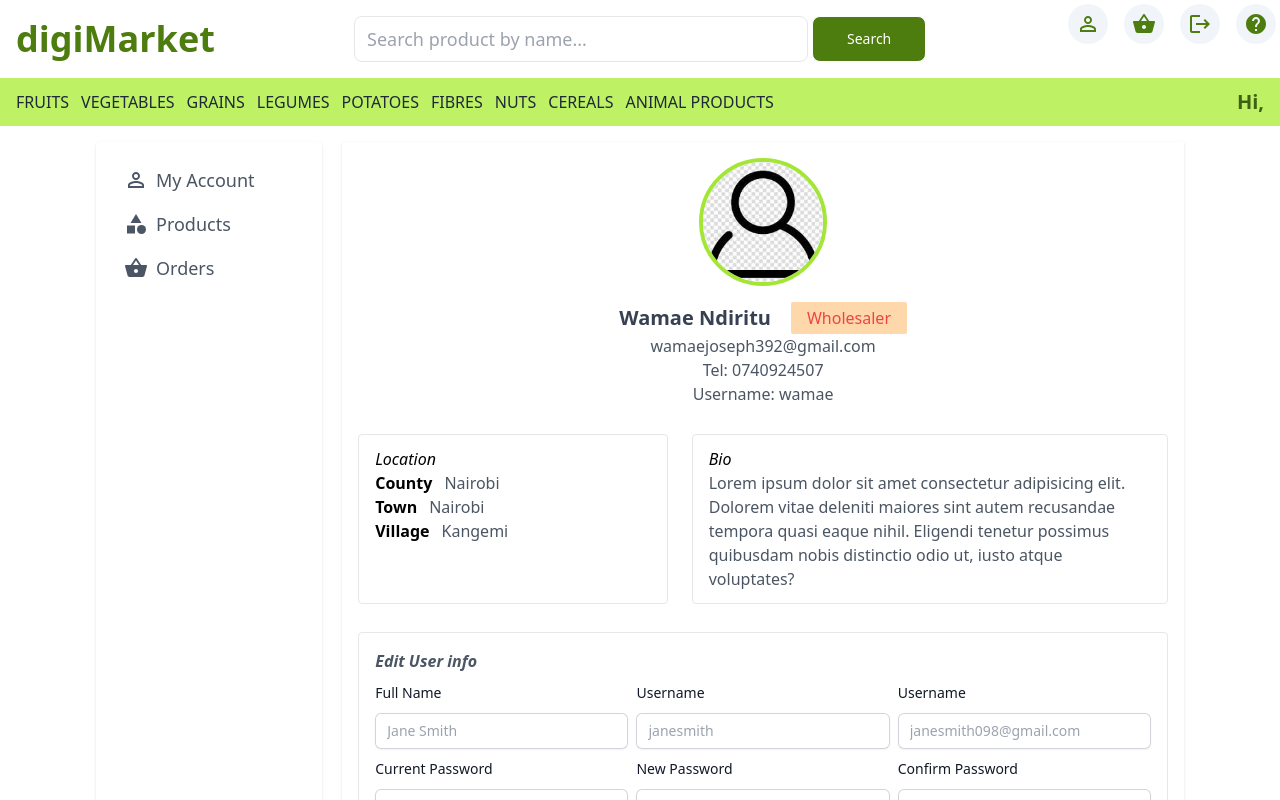
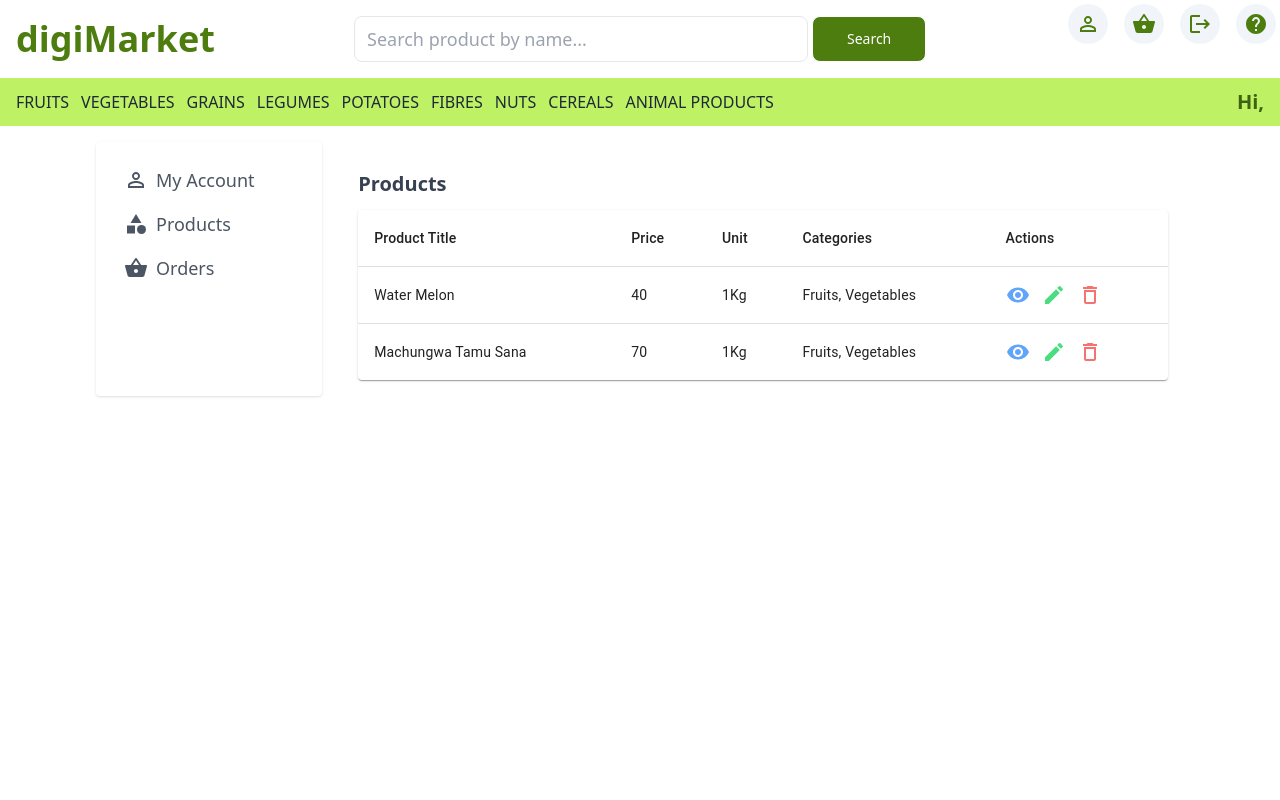
Before and after one commit to kahenyamercy/digiMarket, a React (Create React App) app in the folder client/: page /profile in a window 1280 px wide. Shown: the top 800 px of the page. Built offline with nearby package versions, Linux system fonts and the light colour scheme; sample sign-in values are in the browser's storage.

Commit message:
Design user product listing table

```diff
--- /dev/null
+++ b/client/src/components/ProductsTable.jsx
@@ -0,0 +1,68 @@
+import * as React from "react";
+import Table from "@mui/material/Table";
+import TableBody from "@mui/material/TableBody";
+import TableCell from "@mui/material/TableCell";
+import TableContainer from "@mui/material/TableContainer";
+import TableHead from "@mui/material/TableHead";
+import TableRow from "@mui/material/TableRow";
+import Paper from "@mui/material/Paper";
+import VisibilityIcon from "@mui/icons-material/Visibility";
+import EditIcon from "@mui/icons-material/Edit";
+import DeleteOutlineOutlinedIcon from "@mui/icons-material/DeleteOutlineOutlined";
+
+const rows = [
+  {
+    id: 1,
+    name: "Water Melon",
+    categories: "Fruits, Vegetables",
+    price: "40",
+    unit: "1Kg",
+  },
+  {
+    id: 2,
+    name: "Machungwa Tamu Sana",
+    categories: "Fruits, Vegetables",
+    price: "70",
+    unit: "1Kg",
+  },
+];
+
+export default function ProductTable() {
+  return (
+    <TableContainer component={Paper}>
+      <Table sx={{ minWidth: 650 }} aria-label='simple table'>
+        <TableHead>
+          <TableRow>
+            <TableCell>Product Title</TableCell>
+            <TableCell align='left'>Price</TableCell>
+            <TableCell align='left'>Unit</TableCell>
+            <TableCell align='left'>Categories</TableCell>
+            <TableCell align='left'>Actions</TableCell>
+          </TableRow>
+        </TableHead>
+        <TableBody>
+          {rows.map((row) => (
+            <TableRow
+              key={row.name}
+              sx={{ "&:last-child td, &:last-child th": { border: 0 } }}
+            >
+              <TableCell component='th' scope='row'>
+                {row.name}
+              </TableCell>
+              <TableCell align='left'>{row.price}</TableCell>
+              <TableCell align='left'>{row.unit}</TableCell>
+              <TableCell align='left'>{row.categories}</TableCell>
+              <TableCell align='left'>
+                <div className='flex gap-3 items-center'>
+                  <VisibilityIcon className='text-blue-400 cursor-pointer' />
+                  <EditIcon className='text-green-400 cursor-pointer' />
+                  <DeleteOutlineOutlinedIcon className='text-red-400 cursor-pointer' />
+                </div>
+              </TableCell>
+            </TableRow>
+          ))}
+        </TableBody>
+      </Table>
+    </TableContainer>
+  );
+}
--- a/client/src/components/ProfileSection.jsx
+++ b/client/src/components/ProfileSection.jsx
@@ -2,11 +2,13 @@ import React from "react";
 import PersonOutlineIcon from "@mui/icons-material/PersonOutline";
 import ShoppingBasketIcon from "@mui/icons-material/ShoppingBasket";
 import CategoryIcon from "@mui/icons-material/Category";
+import ProductTable from "./ProductsTable";
 
 const ProfileSection = () => {
   return (
-    <div className='px-4 md:px-24 mt-4 grid md:grid-cols-9 flex gap-5'>
-      <div className='md:col-span-2 bg-white shadow rounded p-4'>
+    <div className='px-4 md:px-24 mt-4 grid md:grid-cols-9 gap-5'>
+      {/* Navigation bar for profile tabs */}
+      <div className='md:col-span-2 bg-white shadow rounded p-4 max-h-80'>
         <div className='flex gap-2 items-center text-gray-600 hover:bg-gray-100 hover:rounded px-3 py-2 cursor-pointer'>
           <PersonOutlineIcon />
           <h3 className='text-lg my-auto'>My Account</h3>
@@ -20,9 +22,9 @@ const ProfileSection = () => {
           <h3 className='text-lg my-auto'>Orders</h3>
         </div>
       </div>
-      <div className='md:col-span-7'>
+      <section className='md:col-span-7'>
         {/* My Account section */}
-        <section className='flex flex-col gap-4 justify-center items-center shadow rouded p-4'>
+        {/* <section className=' flex flex-col gap-4 justify-center items-center shadow rouded p-4'>
           <div className='w-32 h-32 rounded-full border border-4 border-lime-400'>
             <img
               src='/assets/images/user-avatar.jpeg'
@@ -68,9 +70,9 @@ const ProfileSection = () => {
                 ut, iusto atque voluptates?
               </p>
             </div>
-          </section>
-          {/* Edit user info section */}
-          <section className='w-full border rounded p-4'>
+          </section> */}
+        {/* Edit user info section */}
+        {/* <section className='w-full border rounded p-4'>
             <h6 className='text-gray-600 font-semibold italic'>
               Edit User info
             </h6>
@@ -277,8 +279,13 @@ const ProfileSection = () => {
               Update details
             </button>
           </section>
+        </section> */}
+        {/* Products Section */}
+        <section className='rounded p-4'>
+          <h4 className="font-semibold text-xl text-gray-700 py-3">Products</h4>
+         <ProductTable />
         </section>
-      </div>
+      </section>
     </div>
   );
 };
```
